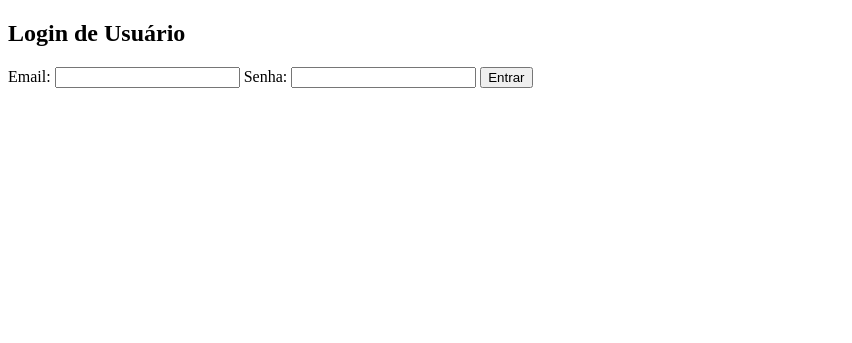
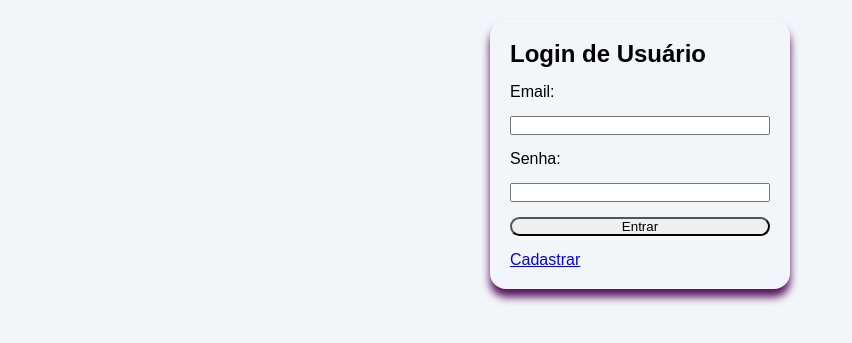
Before and after one commit to Zelbato/PagePedy, a PHP site: page /app/view/vlogin_usuario.php in a window 1280 px wide. Shown: the top 343 px of the page, without its empty margins (0-852 px from the left). Run offline with PHP 8.4, Linux system fonts and the light colour scheme.

Commit message:
cadastro | login & home

```diff
--- a/app/view/vcadastro_usuario.php
+++ b/app/view/vcadastro_usuario.php
@@ -1,3 +1,7 @@
+<?php
+require_once '../DADOS/config.php';
+?>
+
 <!DOCTYPE html>
 <html lang="pt-br">
 
@@ -7,10 +11,10 @@
    <!-- <link rel="stylesheet" href="/PAGEPEDY/public/assets/scss/style.css"><--IMPORTANTE -->
    <link rel="stylesheet" href="<?php echo BASE_URL; ?>assets/scss/style.css"><!--IMPORTANTE -->
     <title>Pagina Principal</title>
-
 </head>
 
 <body>
+
     <section class="back">
         <form action="../FUNCAO/fcadastro_usuario.php" method="POST" class="formulario">
             <h2>Cadastro de Usuário</h2>
--- a/app/view/vlogin_usuario.php
+++ b/app/view/vlogin_usuario.php
@@ -1,13 +1,19 @@
+<?php
+require_once '../DADOS/config.php';
+?>
+
 <!DOCTYPE html>
 <html lang="en">
 <head>
     <meta charset="UTF-8">
     <meta name="viewport" content="width=device-width, initial-scale=1.0">
     <title>Document</title>
+    <link rel="stylesheet" href="<?php echo BASE_URL; ?>assets/scss/style.css"><!--IMPORTANTE -->
 </head>
 <body>
 
-    <form action="../FUNCAO/flogin_usuario.php" method="POST">
+<section class="Login">
+    <form action="../FUNCAO/flogin_usuario.php" method="POST" class="Formulario_Login">
         <h2>Login de Usuário</h2>
         <label for="email">Email:</label>
         <input type="email" id="email" name="email" required>
@@ -16,6 +22,8 @@
         <input type="password" id="senha" name="senha" required>
 
         <button type="submit">Entrar</button>
+        <a href="vcadastro_usuario.php">Cadastrar</a>
     </form>
+    </section>
 </body>
 </html>
```
Also changed, not shown: app/view/home.php (+12 -3 lines), public/assets/scss/pages/_cadastro.scss (added), public/assets/scss/pages/_home.scss, public/assets/scss/pages/_login.scss (added), public/assets/scss/style.css, public/assets/scss/style.scss, 1 other file.
